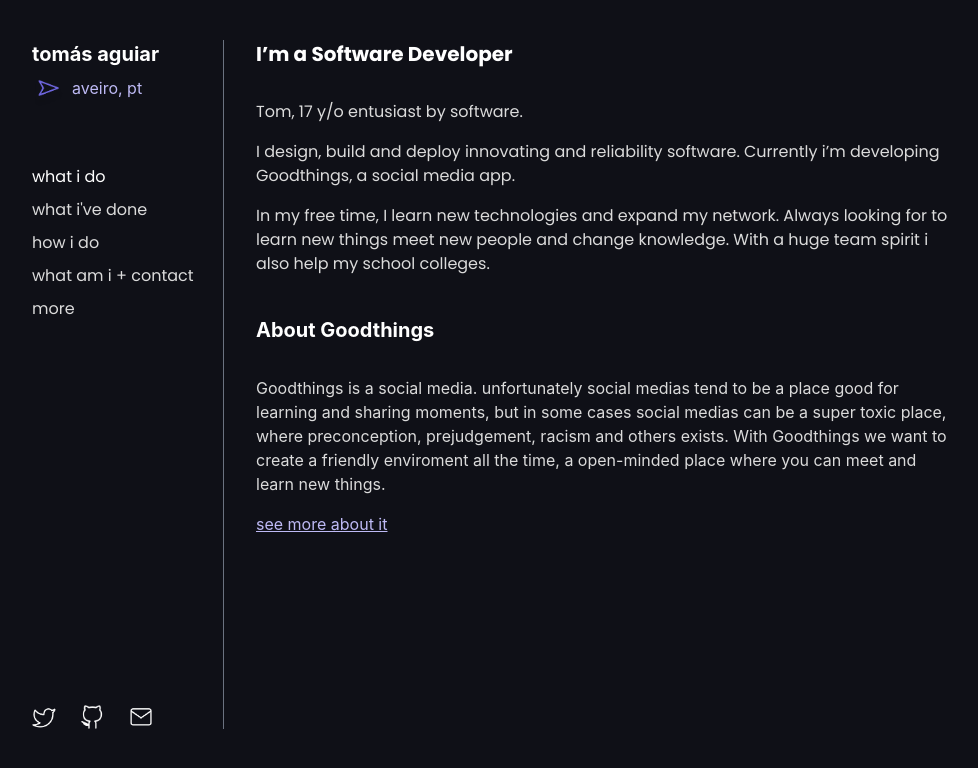
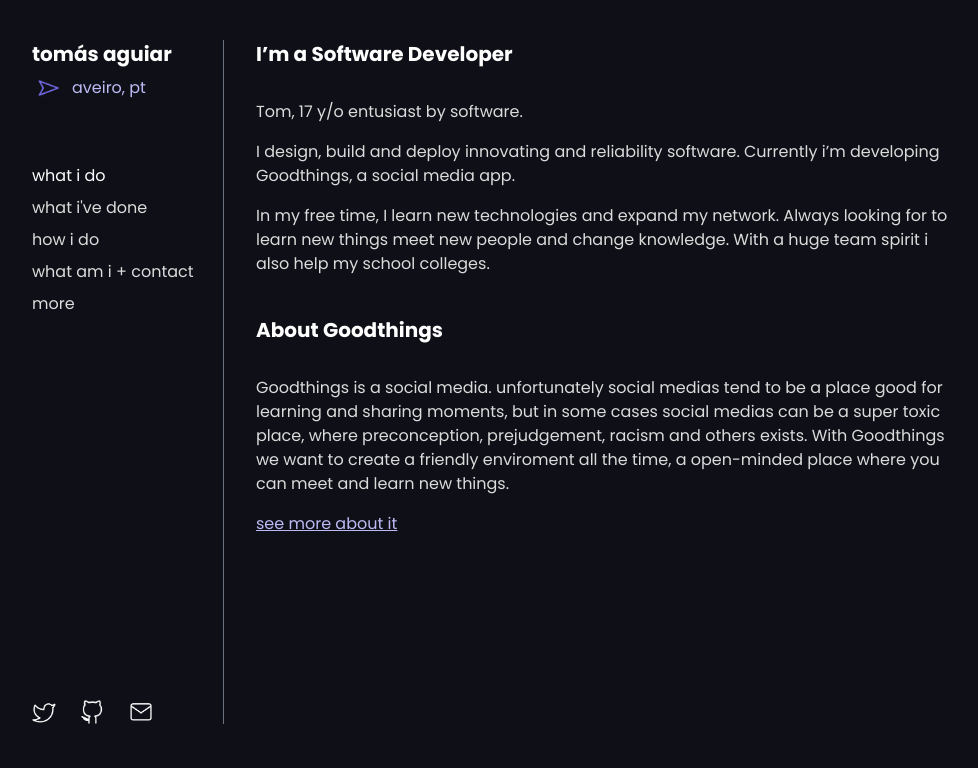
Before and after one commit to aguiarhcode/portfolio, a Next.js app: page / in a window 1280 px wide. Shown: the top 768 px of the page, without its empty margins (8-986 px from the left). Built offline with nearby package versions, Linux system fonts and the light colour scheme; no server answers.

Commit message:
Changed the global font

```diff
--- a/styles/globals.css
+++ b/styles/globals.css
@@ -6,8 +6,7 @@
 body {
   padding: 0;
   margin: 0;
-  font-family: -apple-system, BlinkMacSystemFont, Segoe UI, Roboto, Oxygen,
-    Ubuntu, Cantarell, Fira Sans, Droid Sans, Helvetica Neue, sans-serif;
+  font-family: Poppins, sans-serif;
 }
 
 a {
```
